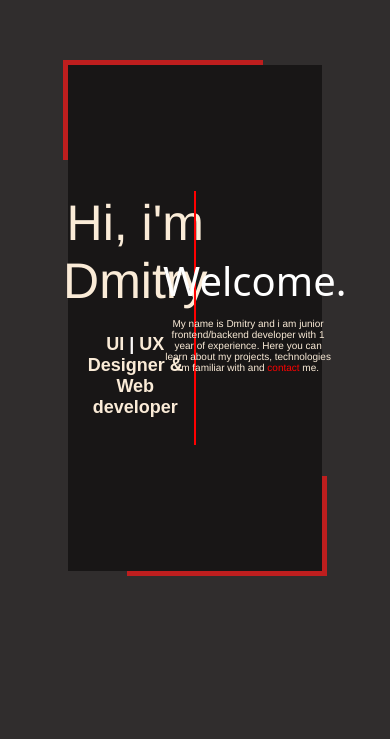
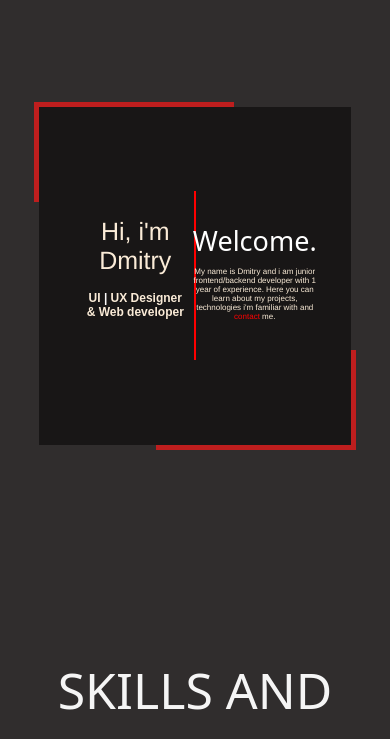
Before and after one commit to Dml199/portfolio_web, a React (Create React App) app: page / in a window 390 px wide. Shown: the part 104-843 px from the top of the page. Built offline with nearby package versions, Linux system fonts and the light colour scheme.

Commit message:
29.19 16:12 commit

```diff
--- a/src/introPage/introCss.css
+++ b/src/introPage/introCss.css
@@ -3,7 +3,7 @@ position:relative;
 display:flex;
 justify-content:center;
 align-items:center;
-height:100%;
+height:90%;
 z-index:2
 }
 
@@ -11,7 +11,7 @@ z-index:2
 
 #descript{
     width:65%;
-    height:60%;
+    height:80%;
     background-color: rgb(24, 22, 22);
     position:relative;
     z-index:4;
@@ -131,13 +131,24 @@ margin:10px;
 @media (max-width:1028px ) {
     #intro_paragr{
 
-        width:170px;
+
        font-size:10px;
     }
-
-
+    #descript {
+        height:40vh;
+        width:80vw;
+    }
+    #name{
+        font-size:25px;
+    }
+    #name h4{
+        font-size:12px;
+    }
     #welcome{
 
-       font-size:40px;
+       font-size:27px;
+    }
+    #intro_paragr{
+        font-size:8px;
     }
 }
```
